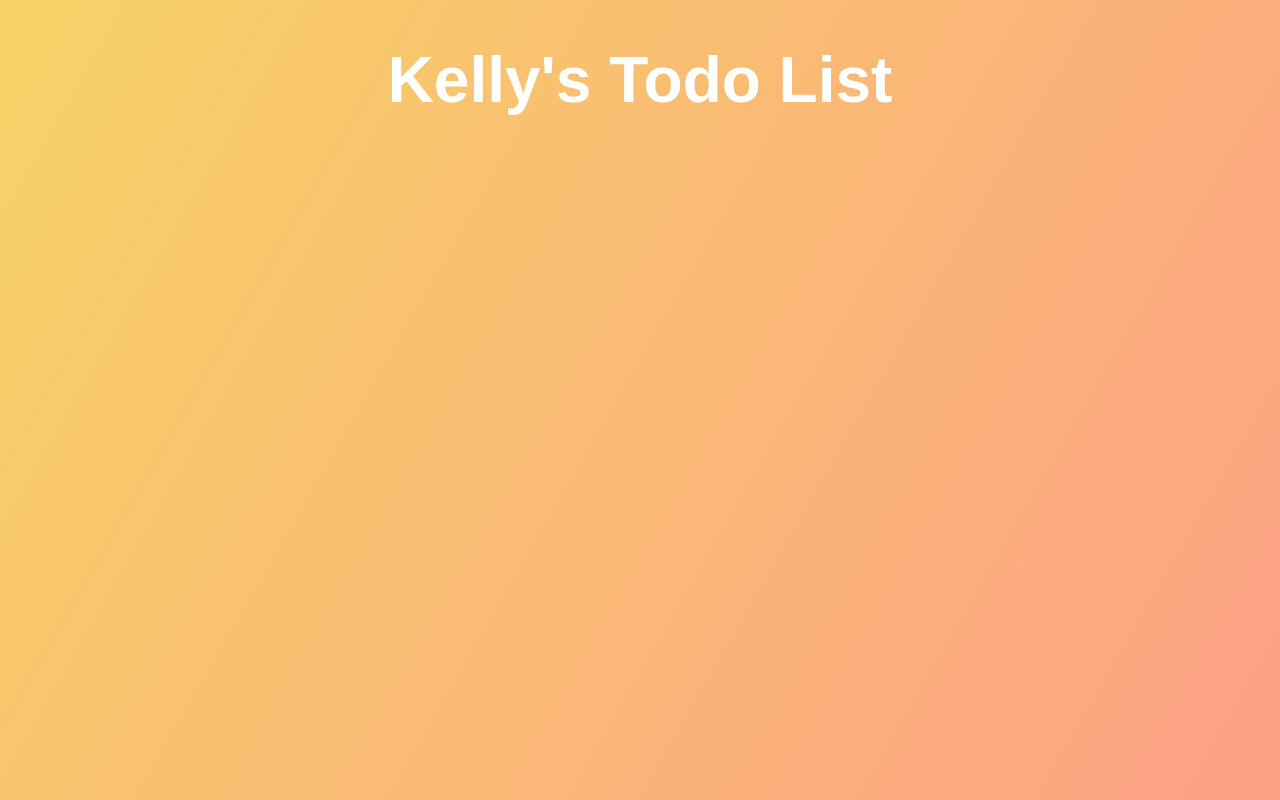
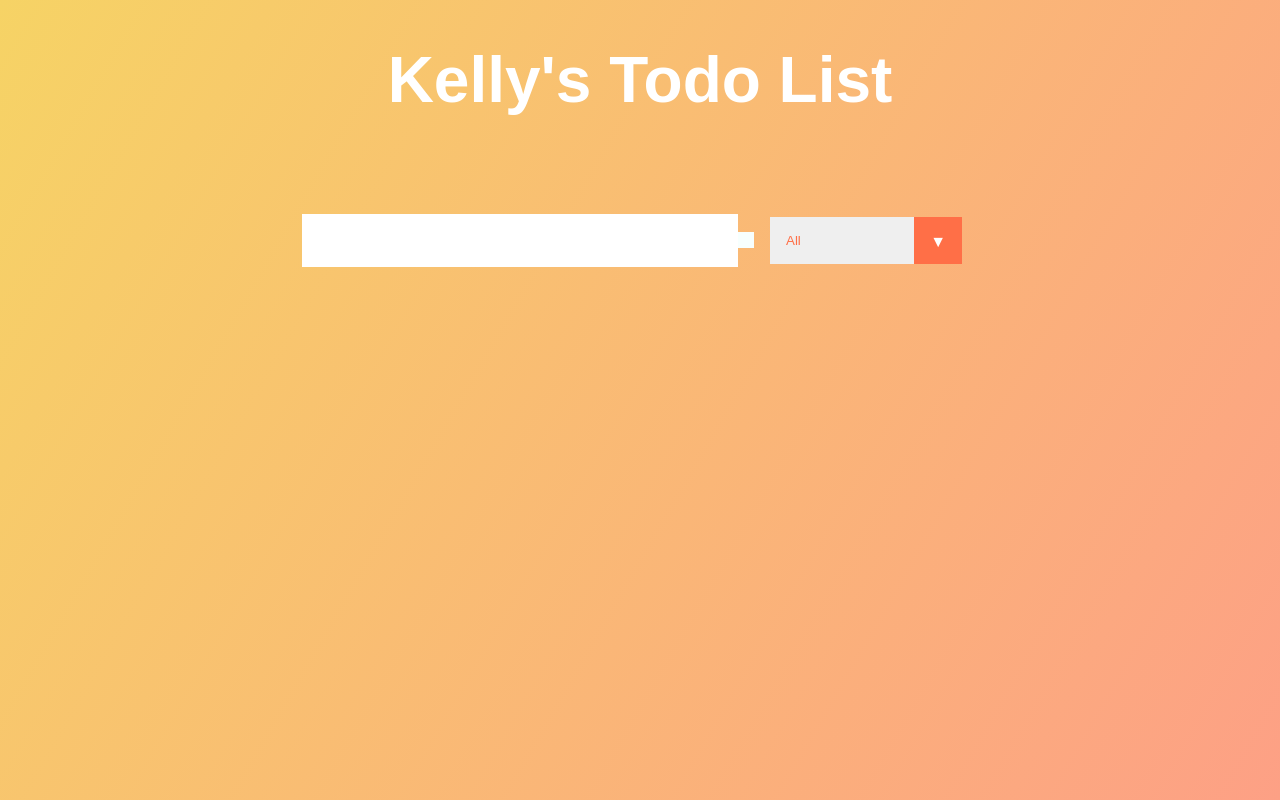
Before and after one commit to KellyAtmore/todo-list, a React (Create React App) app: page / in a window 1280 px wide. Built offline with nearby package versions, Linux system fonts and the light colour scheme.

Commit message:
add form component

```diff
--- a/src/App.js
+++ b/src/App.js
@@ -1,4 +1,5 @@
 import "./App.css";
+import Form from "./components/Form";
 
 function App() {
   return (
@@ -6,6 +7,7 @@ function App() {
       <header>
         <h1>Kelly's Todo List</h1>
       </header>
+      <Form />
     </div>
   );
 }
--- /dev/null
+++ b/src/components/Form.js
@@ -0,0 +1,21 @@
+import React from "react";
+
+const Form = () => {
+  return (
+    <form>
+      <input type="text" className="todo-input" />
+      <button className="todo-button" type="submit">
+        <i className="fas fa-plus-square"></i>
+      </button>
+      <div className="select">
+        <select name="todos" className="filter-todo">
+          <option value="all">All</option>
+          <option value="completed">Completed</option>
+          <option value="uncompleted">Uncompleted</option>
+        </select>
+      </div>
+    </form>
+  );
+};
+
+export default Form;
```
Also changed, not shown: src/components/TodoList.js (added).
